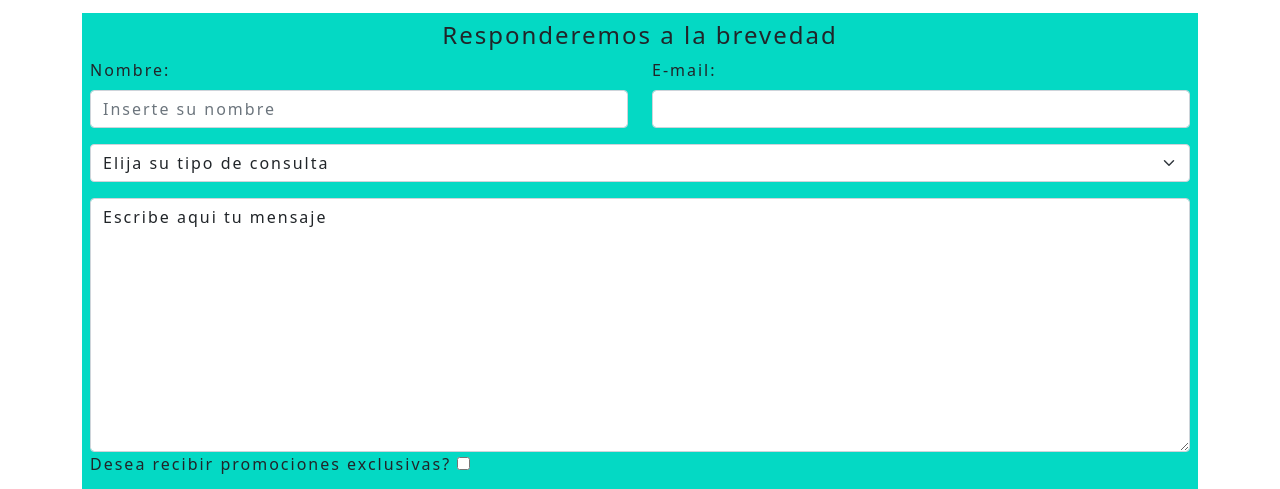
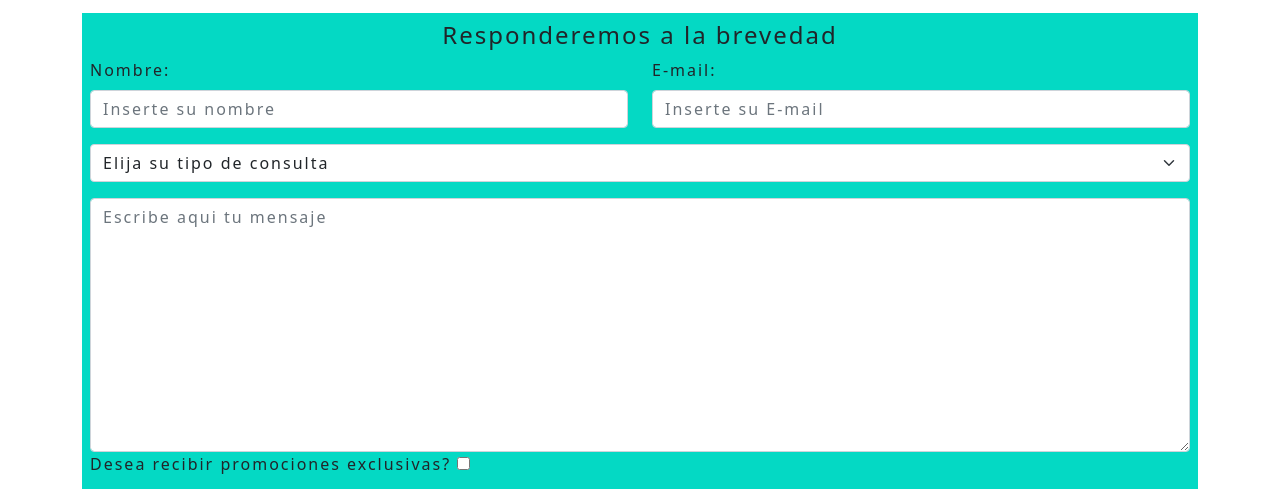
Before and after one commit to ivangonzalocastro/Espejos-DECO---Ivan-Castro, a plain HTML site: page contacto.html in a window 1280 px wide. Shown: the part 282-771 px from the top of the page. Drawn offline with nearby package versions, Linux system fonts and the light colour scheme.

Commit message:
modifique documento contacto

```diff
--- a/contacto.html
+++ b/contacto.html
@@ -58,8 +58,8 @@
           </div>
           <!-- EMAIL -->
           <div class="mb-3 col-md-6">
-            <label for="email" class="form-label">E-mail:</label>
-            <input type="email"  class="form-control" name="email" id="email" />
+            <label for="email" class="form-label" >E-mail:</label>
+            <input type="email"  class="form-control" name="email" id="email" placeholder="Inserte su E-mail" />
           </div>
           <!-- ELECCION DE TIPO DE CONSULTA -->
           <div class="mb-3">
@@ -72,7 +72,7 @@
           </div>
           <!-- ZONA PARA DEJAR TEXTO -->
           <div class="mb-3">
-            <textarea name="mensaje" id="mensaje" cols="30" rows="10" class="form-control">Escribe aqui tu mensaje</textarea>
+            <textarea name="mensaje" id="mensaje" cols="30" rows="10" class="form-control" placeholder="Escribe aqui tu mensaje"></textarea>
           <div class="mb-3">
             <label for="promociones">Desea recibir promociones exclusivas?</label>
             <input type="checkbox" name="promociones" value="1" id="promociones"/>
```
Also changed, not shown: 1 other file.
